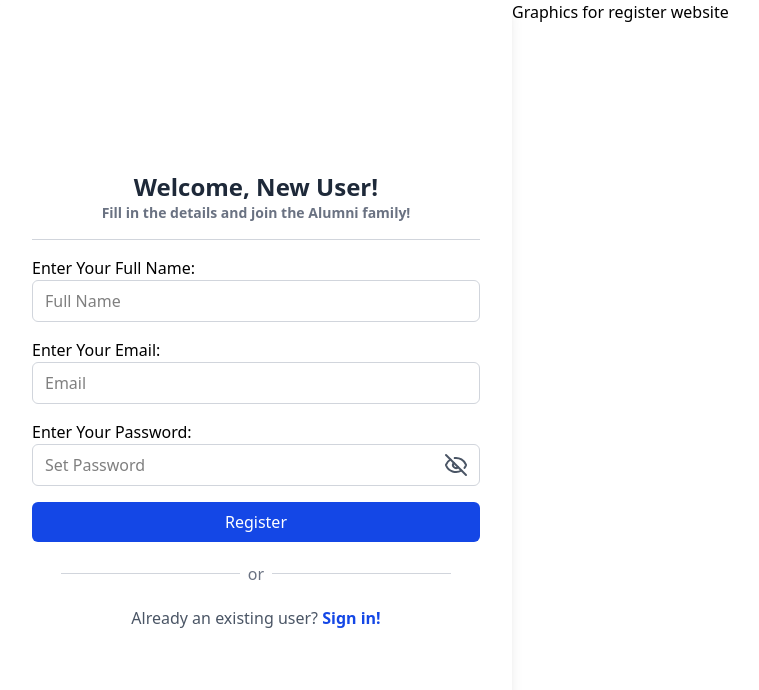
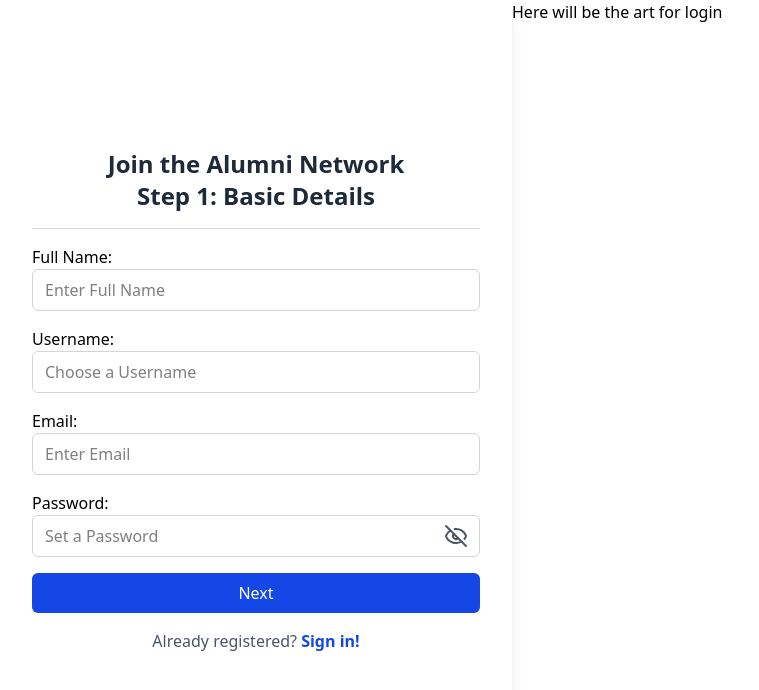
Before and after one commit to akshatp17/AlumniPortal, a React (Vite) app in the folder client/: page /register in a window 1280 px wide. Shown: the top 690 px of the page, without its empty margins (0-759 px from the left). Built offline with nearby package versions, Linux system fonts and the light colour scheme.

Commit message:
created register form

```diff
--- a/client/src/pages/forms/Register.jsx
+++ b/client/src/pages/forms/Register.jsx
@@ -1,9 +1,9 @@
-import axios from 'axios';
-import React, { useState } from 'react';
-import { useForm } from 'react-hook-form';
-import { Link, useNavigate } from 'react-router-dom';
-import { Eye, EyeOff } from 'lucide-react';
-import { motion, AnimatePresence } from "framer-motion";
+import axios from "axios";
+import React, { useState, useEffect } from "react";
+import { useForm } from "react-hook-form";
+import { Link, useNavigate } from "react-router-dom";
+import { Eye, EyeOff } from "lucide-react";
+import { motion } from "framer-motion";
 
 const Register = () => {
     const {
@@ -11,14 +11,33 @@ const Register = () => {
         handleSubmit,
         formState: { errors },
     } = useForm();
+
+    const [step, setStep] = useState(1); // State for multi-step form
+    const [formData, setFormData] = useState({}); // Store form data across steps
     const [showPassword, setShowPassword] = useState(false);
     const navigate = useNavigate();
 
+    useEffect(() => {
+        const tkn = localStorage.getItem('userToken');
+        if (tkn) {
+            navigate('/home');
+        }
+    }, [navigate]);
+
+    const handleNext = (data) => {
+        setFormData({ ...formData, ...data }); // Save data from Step 1
+        setStep(2); // Move to Step 2
+    };
+
     const handleRegister = async (data) => {
-        const response = await axios.post("http://localhost:8080/v1/register", data);
-        let curToken = response.data.token;
-        localStorage.setItem('userToken', curToken);
-        navigate('/home', { replace: true });
+        const finalData = { ...formData, ...data }; // Merge Step 1 & Step 2 data
+        try {
+            const response = await axios.post("http://localhost:8080/v1/register", finalData);
+            localStorage.setItem("userToken", response.data.token);
+            navigate("/home", { replace: true });
+        } catch (error) {
+            console.error("Registration failed:", error);
+        }
     };
 
     return (
@@ -41,34 +60,34 @@ const Register = () => {
                     transition={{ duration: 0.6 }}
                     className="text-2xl font-bold text-gray-800 text-center"
                 >
-                    Welcome, New User!
+                    Join the Alumni Network
                 </motion.h2>
 
-                <motion.p
+                <motion.h2
                     initial={{ y: -20, opacity: 0 }}
                     animate={{ y: 0, opacity: 1 }}
-                    transition={{ duration: 0.6, delay: 0.2 }}
-                    className="text-sm font-semibold text-gray-500 text-center"
+                    transition={{ duration: 0.6 }}
+                    className="text-2xl font-bold text-gray-800 text-center"
                 >
-                    Fill in the details and join the Alumni family!
-                </motion.p>
+                    {step === 1 ? "Step 1: Basic Details" : "Step 2: Account Details"}
+                </motion.h2>
 
                 <hr className="border-gray-300 my-4" />
 
-                {/* Registration Form */}
-                <form onSubmit={handleSubmit(handleRegister)} className="space-y-4">
+                {/* Step 1: User Info */}
+                {step === 1 && (
+                    <form onSubmit={handleSubmit(handleNext)} className="space-y-4">
                         <motion.div
                             initial={{ x: -30, opacity: 0 }}
                             animate={{ x: 0, opacity: 1 }}
                             transition={{ duration: 0.5 }}
                         >
-                        <label htmlFor="name" className="block font-medium">Enter Your Full Name:</label>
+                            <label className="block font-medium">Full Name:</label>
                             <input
                                 type="text"
-                            placeholder="Full Name"
+                                placeholder="Enter Full Name"
                                 {...register("name", { required: "Full Name is required" })}
                                 className="w-full border border-gray-300 rounded-md px-3 py-2 focus:outline-none focus:border-blue-700"
-                            name="name"
                             />
                             {errors.name && <p className="text-red-600 text-xs mt-1">{errors.name.message}</p>}
                         </motion.div>
@@ -78,13 +97,27 @@ const Register = () => {
                             animate={{ x: 0, opacity: 1 }}
                             transition={{ duration: 0.5, delay: 0.2 }}
                         >
-                        <label htmlFor="email" className="block font-medium">Enter Your Email:</label>
+                            <label className="block font-medium">Username:</label>
+                            <input
+                                type="text"
+                                placeholder="Choose a Username"
+                                {...register("username", { required: "Username is required" })}
+                                className="w-full border border-gray-300 rounded-md px-3 py-2 focus:outline-none focus:border-blue-700"
+                            />
+                            {errors.username && <p className="text-red-600 text-xs mt-1">{errors.username.message}</p>}
+                        </motion.div>
+
+                        <motion.div
+                            initial={{ x: -30, opacity: 0 }}
+                            animate={{ x: 0, opacity: 1 }}
+                            transition={{ duration: 0.5, delay: 0.3 }}
+                        >
+                            <label className="block font-medium">Email:</label>
                             <input
                                 type="email"
-                            placeholder="Email"
+                                placeholder="Enter Email"
                                 {...register("email", { required: "Email is required" })}
                                 className="w-full border border-gray-300 rounded-md px-3 py-2 focus:outline-none focus:border-blue-700"
-                            name="email"
                             />
                             {errors.email && <p className="text-red-600 text-xs mt-1">{errors.email.message}</p>}
                         </motion.div>
@@ -94,14 +127,16 @@ const Register = () => {
                             animate={{ x: 0, opacity: 1 }}
                             transition={{ duration: 0.5, delay: 0.4 }}
                         >
-                        <label htmlFor="password" className="block font-medium">Enter Your Password:</label>
+                            <label className="block font-medium">Password:</label>
                             <div className="relative">
                                 <input
                                     type={showPassword ? "text" : "password"}
-                                placeholder="Set Password"
-                                {...register("password", { minLength: { value: 6, message: "Min length of password is 6" } })}
+                                    placeholder="Set a Password"
+                                    {...register("password", {
+                                        required: "Password is required",
+                                        minLength: { value: 6, message: "Password must be at least 6 characters" },
+                                    })}
                                     className="w-full border border-gray-300 rounded-md px-3 py-2 focus:outline-none focus:border-blue-700 pr-10"
-                                name="password"
                                 />
                                 <button
                                     type="button"
@@ -120,32 +155,150 @@ const Register = () => {
                             className="w-full bg-blue-700 text-white py-2 rounded-md hover:bg-blue-800 transition"
                             type="submit"
                         >
-                        Register
+                            Next
                         </motion.button>
                     </form>
+                )}
 
-                {/* Divider */}
-                <div className="flex justify-center items-center gap-2 my-5">
-                    <div className="w-2/5 h-[1px] bg-gray-300"></div>
-                    <span className="text-gray-500">or</span>
-                    <div className="w-2/5 h-[1px] bg-gray-300"></div>
+                {/* Step 2: Account Info */}
+                {step === 2 && (
+                    <form onSubmit={handleSubmit(handleRegister)} className="space-y-4">
+                        <motion.div
+                            initial={{ x: -30, opacity: 0 }}
+                            animate={{ x: 0, opacity: 1 }}
+                            transition={{ duration: 0.5 }}
+                        >
+                            <label className="block font-medium">Phone:</label>
+                            <input
+                                type="text"
+                                placeholder="Enter your phone number"
+                                {...register("phone", {
+                                    required: "Phone number is required",
+                                    pattern: {
+                                        value: /^[0-9]+$/,
+                                        message: "Only numbers are allowed",
+                                    },
+                                    minLength: {
+                                        value: 10,
+                                        message: "Phone number must be at least 10 digits",
+                                    },
+                                    maxLength: {
+                                        value: 10,
+                                        message: "Phone number cannot exceed 10 digits",
+                                    }
+                                })}
+                                className="w-full border border-gray-300 rounded-md px-3 py-2 focus:outline-none focus:border-blue-700"
+                                onInput={(e) => e.target.value = e.target.value.replace(/\D/g, '')}
+                            />
+                            {errors.phone && <p className="text-red-600 text-xs mt-1">{errors.phone.message}</p>}
+                        </motion.div>
+
+                        <motion.div
+                            initial={{ x: -30, opacity: 0 }}
+                            animate={{ x: 0, opacity: 1 }}
+                            transition={{ duration: 0.5, delay: 0.2 }}
+                        >
+                            <label className="block font-medium mt-4">Course:</label>
+                            <select
+                                {...register("course", { required: "Course selection is required" })}
+                                className="w-full border border-gray-300 rounded-md px-3 py-2 focus:outline-none focus:border-blue-700"
+                            >
+                                <option value="">Select your course</option>
+                                <option value="BE/BTech">BE/BTech</option>
+                                <option value="BCA">BCA</option>
+                                <option value="BCom">BCom</option>
+                                <option value="BBA">BBA</option>
+                            </select>
+                            {errors.course && <p className="text-red-600 text-xs mt-1">{errors.course.message}</p>}
+                        </motion.div>
+
+                        <motion.div
+                            initial={{ x: -30, opacity: 0 }}
+                            animate={{ x: 0, opacity: 1 }}
+                            transition={{ duration: 0.5, delay: 0.2 }}
+                        >
+                            <label className="block font-medium mt-4">Profession:</label>
+                            <select
+                                {...register("profession", { required: "Profession selection is required" })}
+                                className="w-full border border-gray-300 rounded-md px-3 py-2 focus:outline-none focus:border-blue-700"
+                            >
+                                <option value="">Select your profession</option>
+                                <option value="Businessman">Businessman</option>
+                                <option value="Civil Servant">Civil Servant</option>
+                                <option value="Entrepreneur">Entrepreneur</option>
+                                <option value="Government Job">Government Job</option>
+                                <option value="Hardware Engineer">Hardware Engineer</option>
+                                <option value="Software Engineer">Software Engineer</option>
+                                <option value="Others">Others...</option>
+                            </select>
+                            {errors.profession && <p className="text-red-600 text-xs mt-1">{errors.profession.message}</p>}
+
+                        </motion.div>
+
+                        <motion.div
+                            initial={{ x: -30, opacity: 0 }}
+                            animate={{ x: 0, opacity: 1 }}
+                            transition={{ duration: 0.5, delay: 0.2 }}
+                        >
+                            <label className="block font-medium mt-4">Year of Passing:</label>
+                            <select
+                                {...register("yearOfPassing", { required: "Year of passing is required" })}
+                                className="w-full border border-gray-300 rounded-md px-3 py-2 focus:outline-none focus:border-blue-700"
+                            >
+                                <option value="">Select year of passing</option>
+                                {[...Array(new Date().getFullYear() - 1978)].map((_, i) => {
+                                    const year = 1979 + i;
+                                    return <option key={year} value={year}>{year}</option>;
+                                })}
+                            </select>
+                            {errors.yearOfPassing && <p className="text-red-600 text-xs mt-1">{errors.yearOfPassing.message}</p>}
+                        </motion.div>
+
+                        <motion.div
+                            initial={{ x: -30, opacity: 0 }}
+                            animate={{ x: 0, opacity: 1 }}
+                            transition={{ duration: 0.5, delay: 0.2 }}
+                        >
+                            <label className="block font-medium mt-4">Current Location:</label>
+                            <input
+                                type="text"
+                                placeholder="Enter your current location"
+                                {...register("location", { required: "Location is required" })}
+                                className="w-full border border-gray-300 rounded-md px-3 py-2 focus:outline-none focus:border-blue-700"
+                            />
+                            {errors.location && <p className="text-red-600 text-xs mt-1">{errors.location.message}</p>}
+                        </motion.div>
+
+                        <div className="flex justify-between">
+                            <motion.button
+                                whileHover={{ scale: 1.05 }}
+                                whileTap={{ scale: 0.95 }}
+                                className="w-1/3 bg-gray-500 text-white py-2 rounded-md hover:bg-gray-600 transition"
+                                onClick={() => setStep(1)}
+                                type="button"
+                            >
+                                Back
+                            </motion.button>
+                            <motion.button
+                                whileHover={{ scale: 1.05 }}
+                                whileTap={{ scale: 0.95 }}
+                                className="w-1/3 bg-blue-700 text-white py-2 rounded-md hover:bg-blue-800 transition"
+                                type="submit"
+                            >
+                                Submit
+                            </motion.button>
                         </div>
+                    </form>
+                )}
 
-                {/* Login Link */}
-                <motion.div
-                    initial={{ y: 10, opacity: 0 }}
-                    animate={{ y: 0, opacity: 1 }}
-                    transition={{ duration: 0.5, delay: 0.3 }}
-                    className="text-center"
-                >
-                    <p className="text-gray-600">
-                        Already an existing user?{" "}
+                <p className="text-center text-gray-600 mt-4">
+                    Already registered?{" "}
                     <Link to="/login" className="text-blue-700 font-semibold hover:underline">
                         Sign in!
                     </Link>
                 </p>
             </motion.div>
-            </motion.div>
+
 
             {/* Background Image */}
             <motion.div
@@ -154,7 +307,7 @@ const Register = () => {
                 transition={{ duration: 1.2 }}
                 className='flex flex-1 h-screen'
             >
-                Graphics for register website
+                Here will be the art for login
                 {/* <img src="https://media.istockphoto.com/id/1307188897/video/abstract-background.jpg?s=640x640&k=20&c=HWuCUKzzrfR77rQBUudirMjWBHwm_4XzSuWR9elhBJ4=" alt="bg" className="w-full h-full object-cover object-center block" /> */}
             </motion.div>
         </motion.div>
--- a/client/src/routes/ProtectedRoute.jsx
+++ b/client/src/routes/ProtectedRoute.jsx
@@ -2,7 +2,7 @@ import React from "react";
 import { Navigate } from "react-router-dom";
 
 const ProtectedRoute = ({ children }) => {
-    const isAuthenticated = localStorage.getItem("token"); // Example authentication check
+    const isAuthenticated = localStorage.getItem("userToken"); // Example authentication check
 
     return isAuthenticated ? children : <Navigate to="/" />;
 };
```
Lines whose indentation alone changed are shown as unchanged.
